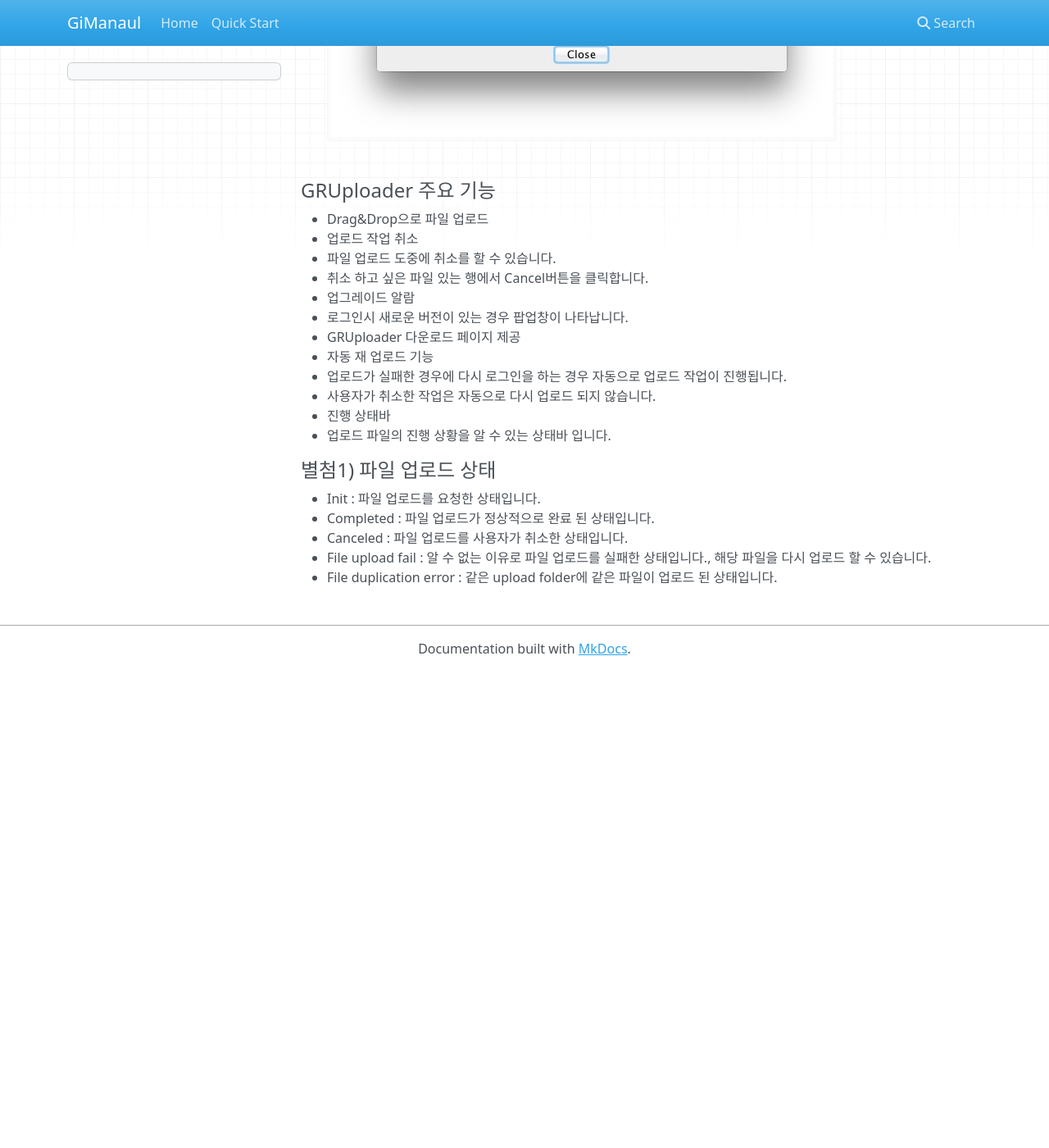
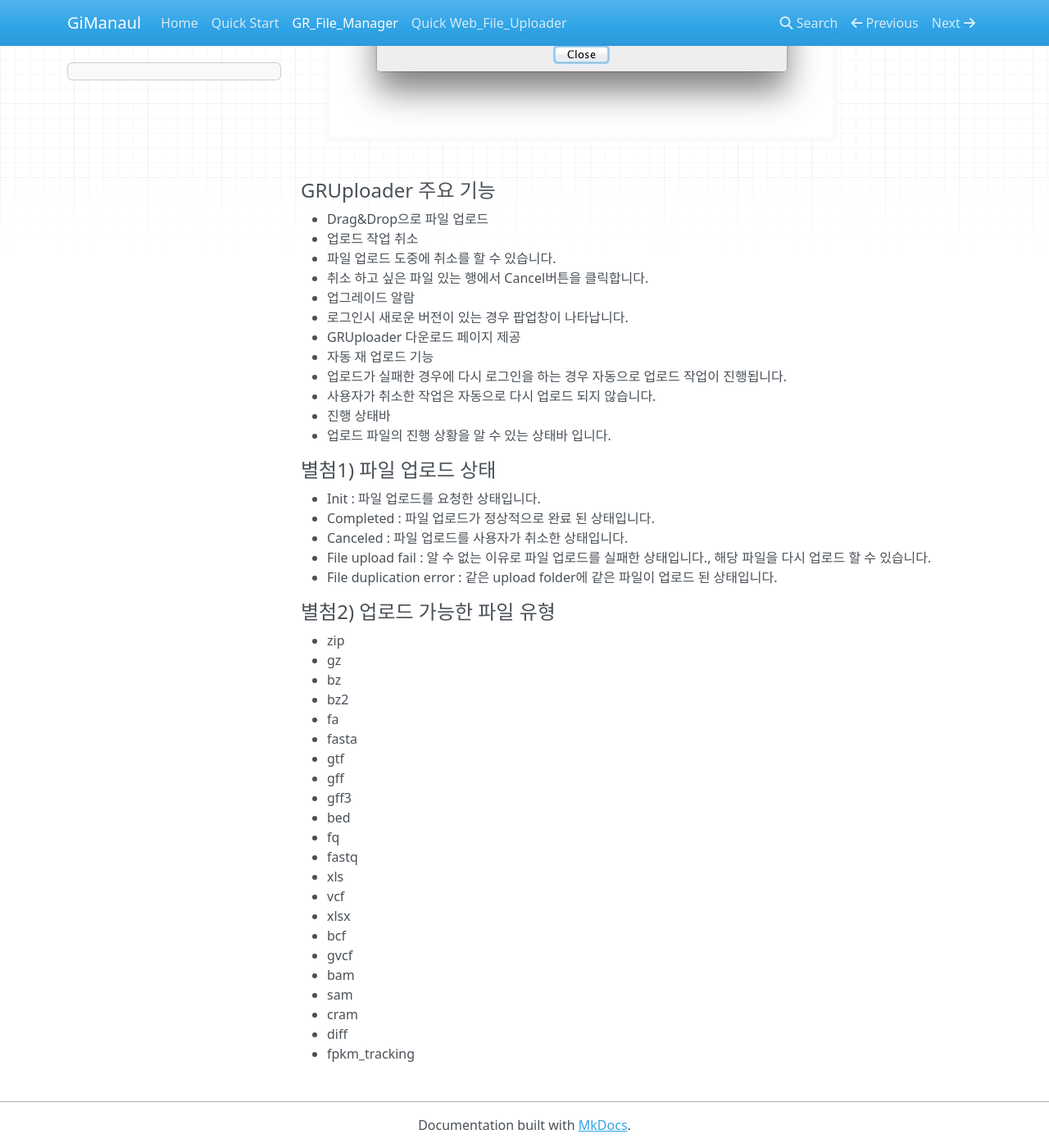
Before and after one commit to genomereport/gimanual, an MkDocs documentation site: the page built from docs/GR_File_Manager.md, in a window 1280 px wide and 1400 px high, scrolled down 2958 px. Shown: the whole window at 82% size. Built offline with MkDocs 1.6.1, drawn with Linux system fonts in a browser that asks for light colours; nearby versions of some CDN libraries; old or Windows-style settings are respelled for this version of MkDocs; before the commit the page ends 3777 px from its top, so only the background shows below that.

```diff
--- a/docs/GR_File_Manager.md
+++ b/docs/GR_File_Manager.md
@@ -65,3 +65,27 @@
  - Canceled : 파일 업로드를 사용자가 취소한 상태입니다.
  - File upload fail : 알 수 없는 이유로 파일 업로드를 실패한 상태입니다., 해당 파일을 다시 업로드 할 수 있습니다.
  - File duplication error : 같은 upload folder에 같은 파일이 업로드 된 상태입니다.
+
+#### 별첨2) 업로드 가능한 파일 유형
+  - zip
+  - gz
+  - bz
+  - bz2
+  - fa
+  - fasta
+  - gtf
+  - gff
+  - gff3
+  - bed
+  - fq
+  - fastq
+  - xls
+  - vcf
+  - xlsx
+  - bcf
+  - gvcf
+  - bam
+  - sam
+  - cram
+  - diff
+  - fpkm_tracking
--- a/mkdocs.yml
+++ b/mkdocs.yml
@@ -3,3 +3,5 @@ site_name: GiManaul
 pages:
 - Home: 'index.md'
 - Quick Start: 'Quick_Start.md'
+- GR_File_Manager: 'GR_File_Manager.md'
+- Quick Web_File_Uploader: 'Web_File_Uploader.md'
```
Also changed, not shown: docs/Quick_Start.md (+3 -3 lines), docs/Web_File_Uploader.md (+2 -2 lines).
